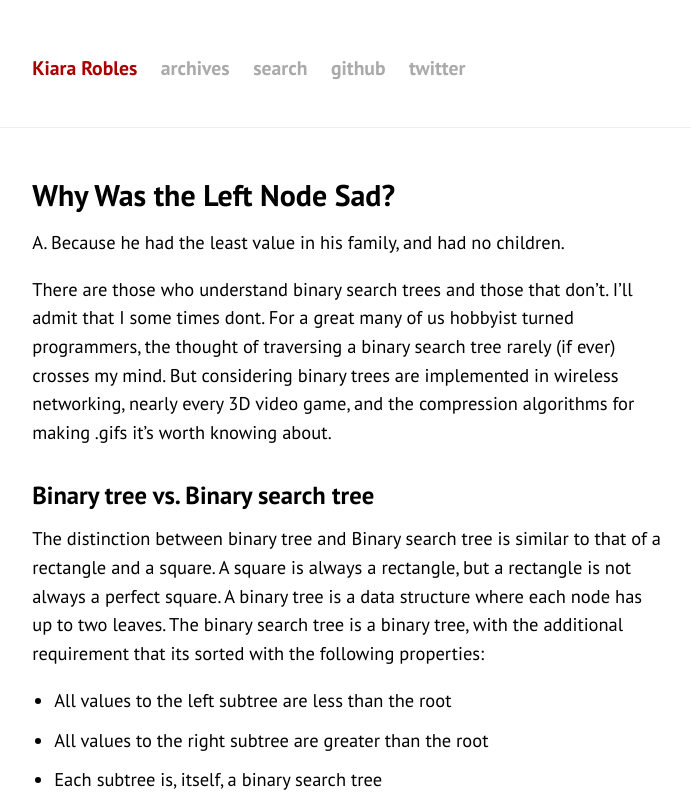
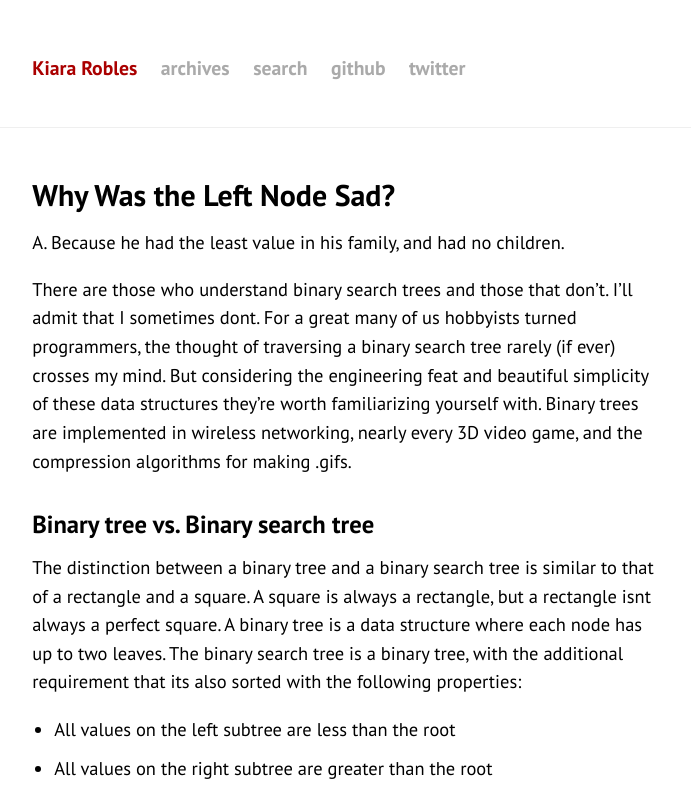
Before and after one commit to kristovatlas/kiaraRobles.github.io, a Jekyll site: the page built from _posts/2016-01-13-binarysearchtree.md, in a window 1280 px wide and 1400 px high. Shown: the top 796 px of the window, without its empty margins (291-982 px from the left). Built offline with Jekyll 4.4.1, drawn with Linux system fonts in a browser that asks for light colours; Markdown is read by kramdown in place of the engine named in the settings; comment, search, counter and statistics services are not loaded; some of the changed text lies outside the part shown; grey boxes are pictures that could not be loaded.

Commit message:
syntax check

```diff
--- a/_posts/2016-01-13-binarysearchtree.md
+++ b/_posts/2016-01-13-binarysearchtree.md
@@ -8,20 +8,20 @@ tags: [swift]
 
 > A. Because he had the least value in his family, and had no children.
 
-There are those who understand binary search trees and those that don't. I'll admit that I some times dont. For a great many of us hobbyist turned programmers, the thought of traversing a binary search tree rarely (if ever) crosses my mind. But considering binary trees are implemented in wireless networking, nearly every  3D video game, and the compression algorithms for making .gifs it's worth knowing about.
+There are those who understand binary search trees and those that don't. I'll admit that I sometimes dont. For a great many of us hobbyists turned programmers, the thought of traversing a binary search tree rarely (if ever) crosses my mind. But considering the engineering feat and beautiful simplicity of these data structures they're worth familiarizing yourself with. Binary trees are implemented in wireless networking, nearly every 3D video game, and the compression algorithms for making .gifs.
 
 #### Binary tree vs. Binary search tree
 
-The distinction between binary tree and Binary search tree is similar to that of a rectangle and a square. A square is always a rectangle, but a rectangle is not always a perfect square. A binary tree is a data structure where each node has up to two leaves. The binary search tree is a binary tree, with the additional requirement that its sorted with the following properties:
-- All values to the left subtree are less than the root
-- All values to the right subtree are greater than the root
-- Each subtree is, itself, a binary search tree
+The distinction between a binary tree and a binary search tree is similar to that of a rectangle and a square. A square is always a rectangle, but a rectangle isnt always a perfect square. A binary tree is a data structure where each node has up to two leaves. The binary search tree is a binary tree, with the additional requirement that its also sorted with the following properties:
+-   All values on the left subtree are less than the root
+-   All values on the right subtree are greater than the root
+-   Each subtree is itself, a binary search tree
 
 ![](http://sourcecodemania.com/wp-content/uploads/2012/05/binary-tree-vs-binary-search-tree.jpg)
 
 #### Inventing the Binary Search Tree
 
-Suppose you have an array of sorted numbers. Divide the array in half and each subsequent half repeatedly, and keep the middle value separate. You can visualize the fold in the array expanding upwards into a tree.
+Suppose you have an array of sorted numbers. Divide the array in half and each subsequent half repeatedly, while keeping the middle value separate. You can visualize the fold in the array expanding upwards into a tree.
 
 ![](https://blog.penjee.com/wp-content/uploads/2015/12/optimal-binary-search-tree-from-sorted-array.gif)
 
@@ -31,7 +31,7 @@ Searching this kind of data structure becomes "Oh" so many times fasters than se
 
 #### Implementing the Binary Search Tree
 
-If know your array is ordered as a binary search tree, then you can search for a value and its position in the array. This is done by repeatedly halving the search interval. Each iteration compares the middle value of the search interval against the input value or key. The inequality determines which half of tree to continue searching, eliminating the other half of the search interval each time. If the resulting value value matches the key, the function returns true and its position in the height of the tree.
+If you know your array is ordered as a binary search tree, then you can search for a value and its position in the array. This is done by repeatedly halving the search interval. Each iteration compares the middle value of the search interval against the input value or key. The inequality determines which half of tree to continue searching, eliminating the other half of the search interval each time. If the resulting value matches the key, the function returns true and its position in the height of the tree.
 
     func binarySearch(var arrayOfInts: [Int], key: Int) -> (Bool, Int)
     {
@@ -106,9 +106,9 @@ If know your array is ordered as a binary search tree, then you can search for a
 
 In the above code traverses the following path:
 
-              **5**
-          **3**       8
-        1   **4**   6   9
+**5** <br>
+**3**       8
+1   **4**   6   9
 
 And prints the result below:
 
```
